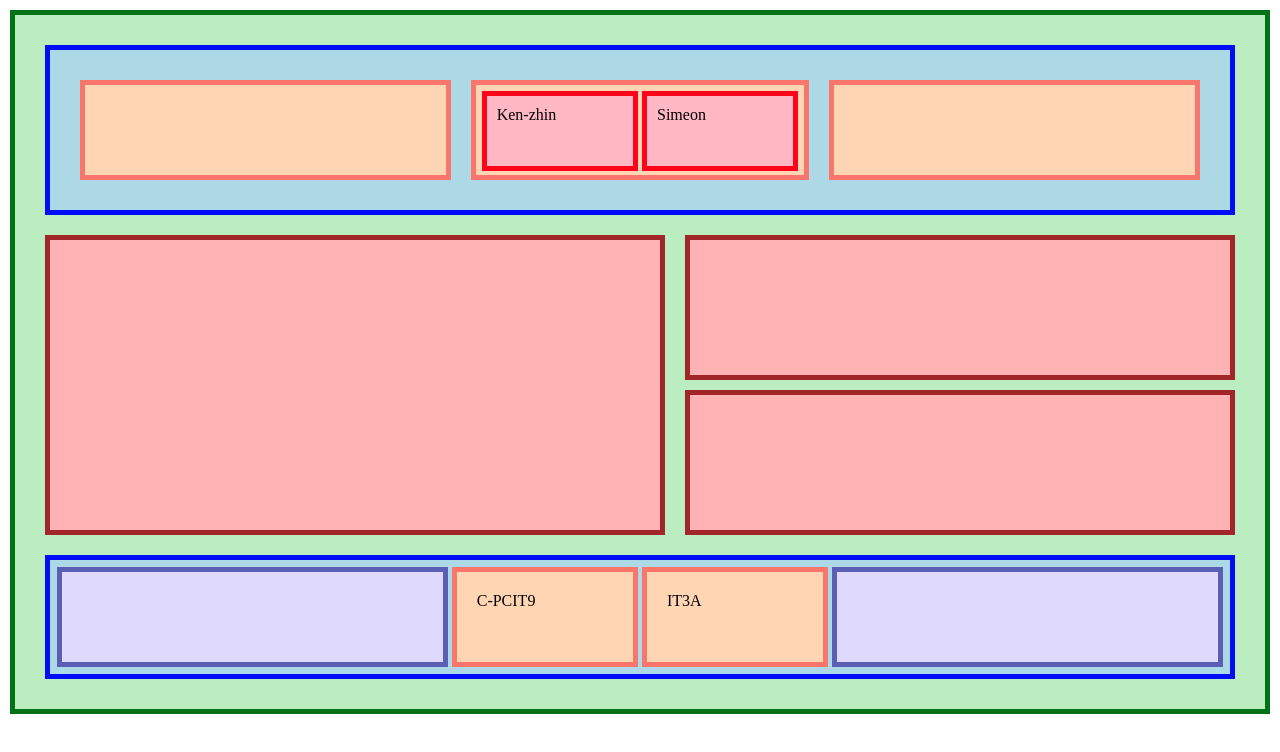
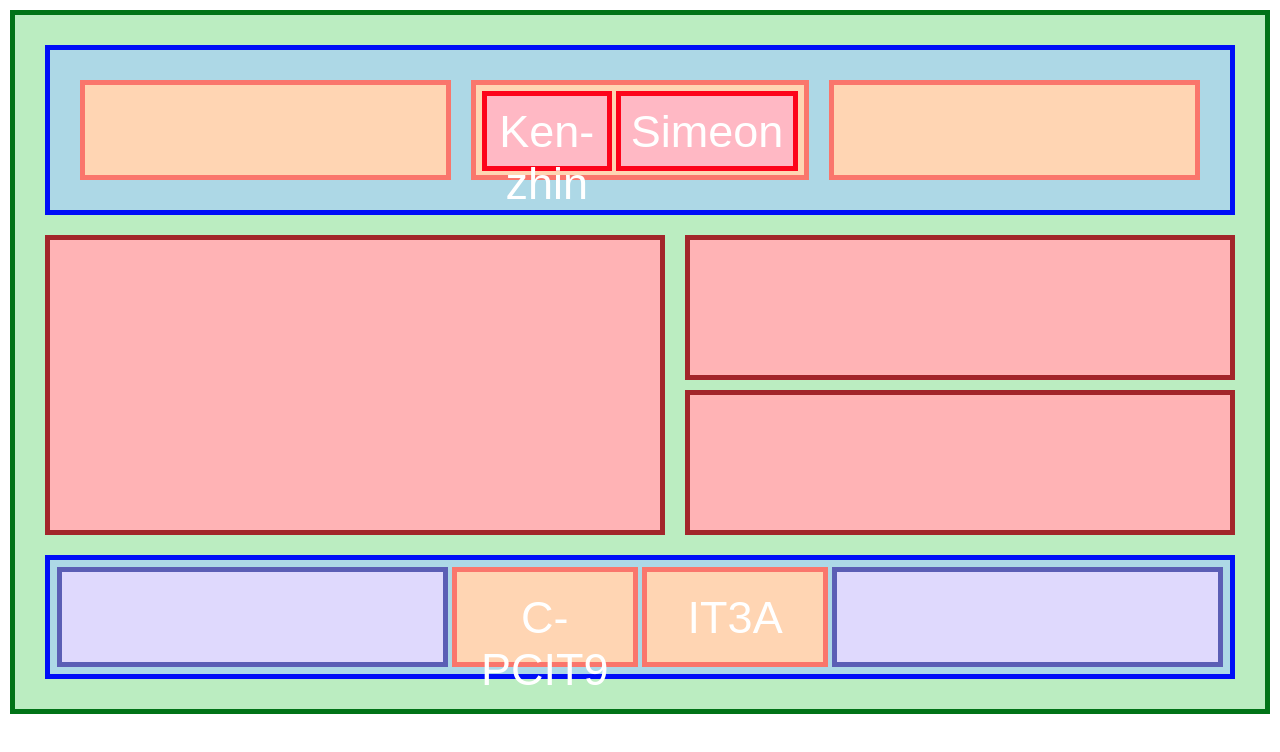
Before and after one commit to Ken-zhin/layouT2, a React (Vite) app: page / in a window 1280 px wide. Shown: the top 752 px of the page. Built offline with nearby package versions, Linux system fonts and the light colour scheme.

Commit message:
Update index.css

```diff
--- a/src/index.css
+++ b/src/index.css
@@ -3,5 +3,10 @@
 }
 
 body {
-    margin: 0;
+    font-family: sans-serif;
+    text-align: center;
+    font-size: 45px;
+    color: #fff;
+    max-width: 2000px;
+    margin: auto;
 }
```
